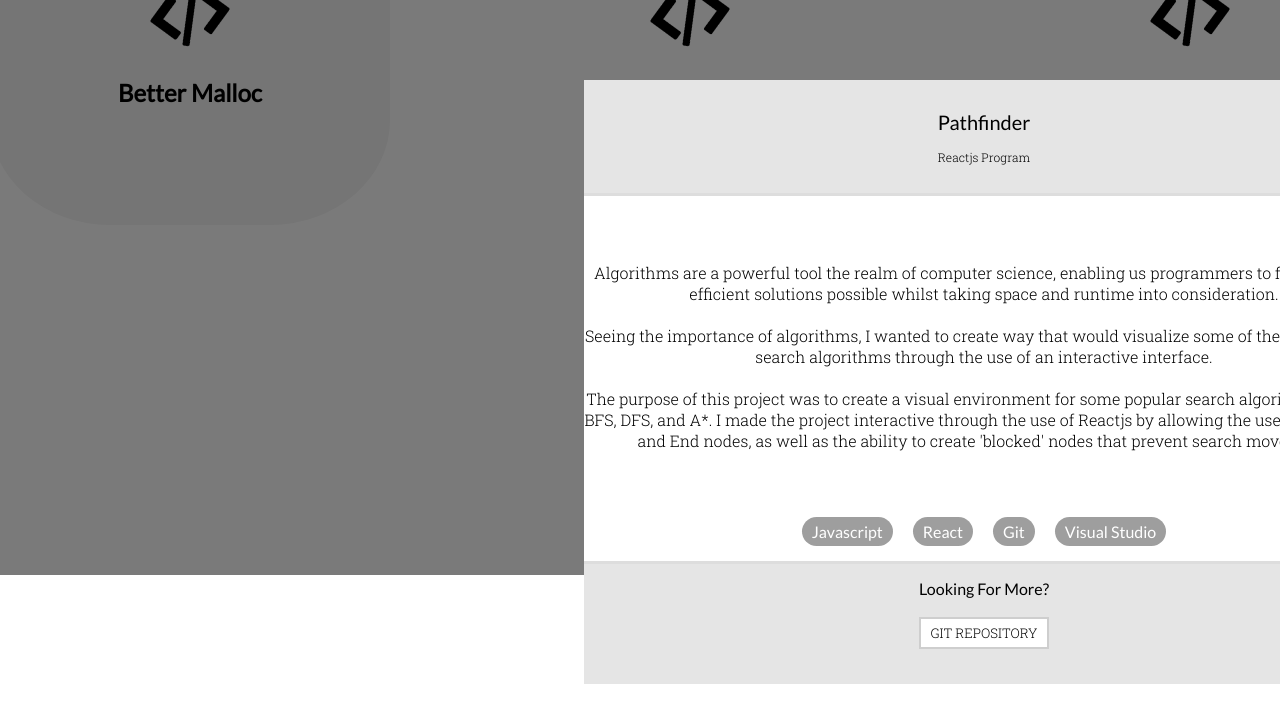
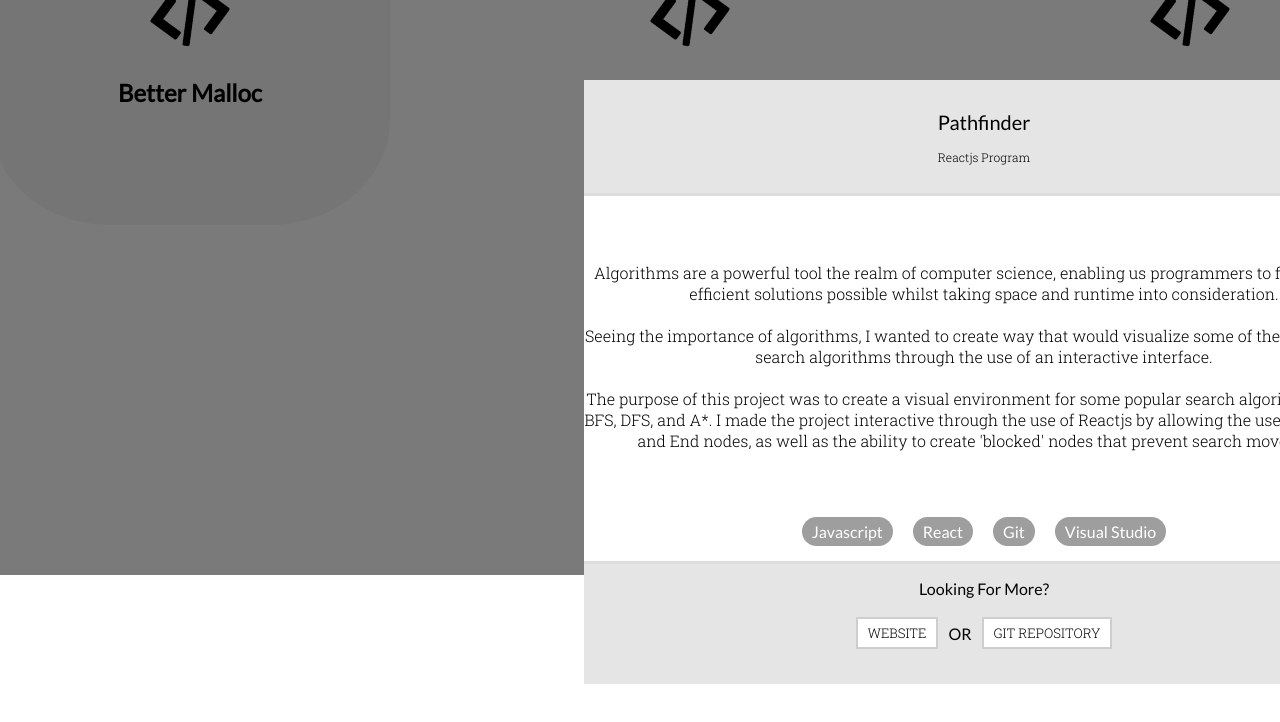
Before and after one commit to ZoomyZoomer/Portfolio, a React (Create React App) app: page / in a window 1280 px wide. Both pictures are taken after a click on the element "Pathfinder". Shown: the part 3935-4657 px from the top of the page. Built offline with nearby package versions, Linux system fonts and the light colour scheme; some icons are missing.

Commit message:
Small Bug Fixes

```diff
--- a/public/style.css
+++ b/public/style.css
@@ -296,7 +296,16 @@ html:not([data-scroll='0']) .navflex {
     display: grid;
     background-color: rgb(238, 238, 238);
     border-radius: 10%;
-    transition: opacity 0.75s;
+    animation: TLDROpac 1s 1 linear;
+}
+
+@keyframes TLDROpac {
+    0%{
+        opacity: 0;
+    }
+    100%{
+        opacity: 1;
+    }
 }
 
 .TLDRcontainer > p{
--- a/src/components/Projects.jsx
+++ b/src/components/Projects.jsx
@@ -134,7 +134,8 @@ function Projects() {
     tag2: "React",
     tag3: "Git",
     tag4: "Visual Studio",
-    GitRepository: [<a href="https://github.com/ZoomyZoomer/pathfinder"><button>GIT REPOSITORY</button></a>],
+    ReadMe: [<a href="https://zoomyzoomer.github.io/pathfinder/"><button>WEBSITE</button></a>],
+    GitRepository: ["OR ", <a href="https://github.com/ZoomyZoomer/pathfinder"><button>GIT REPOSITORY</button></a>],
     function: setShowDis
   }
 
```
